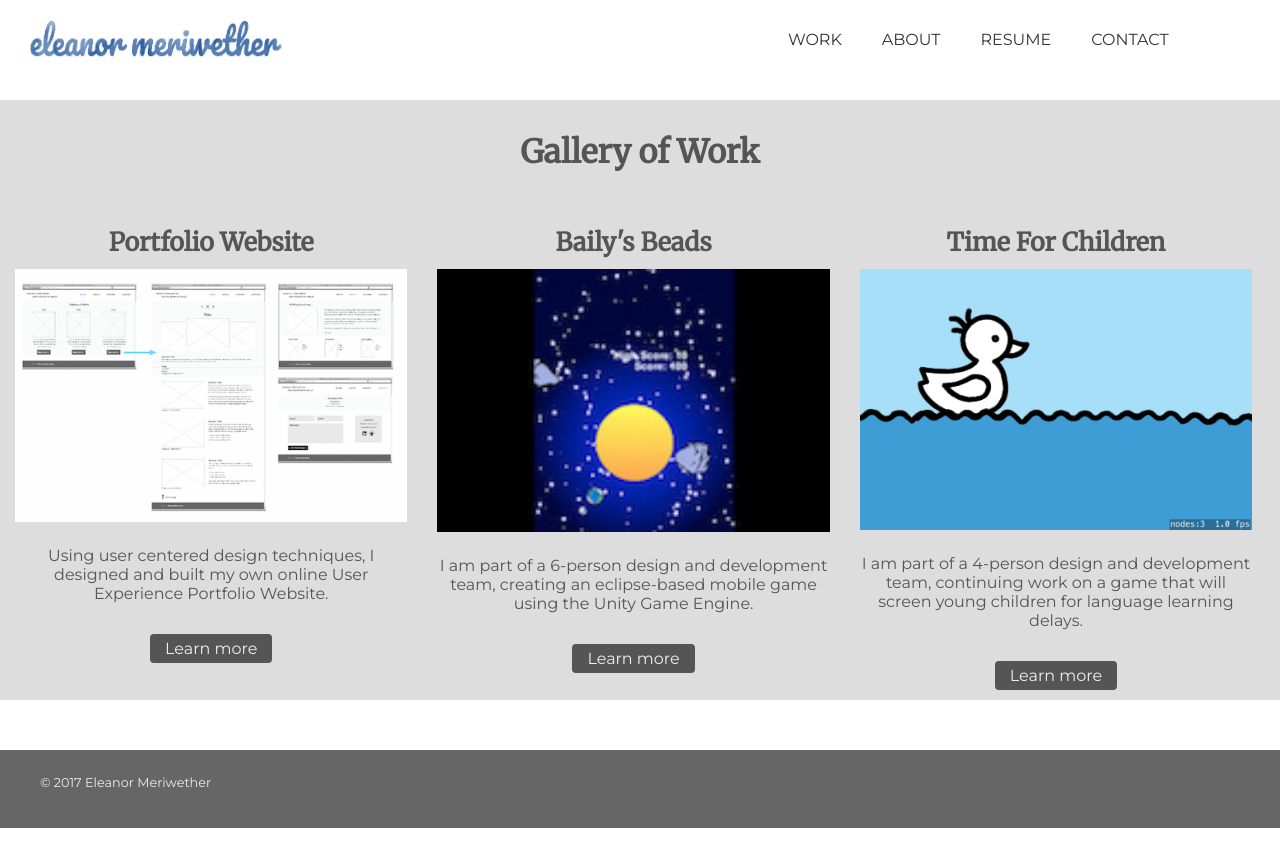
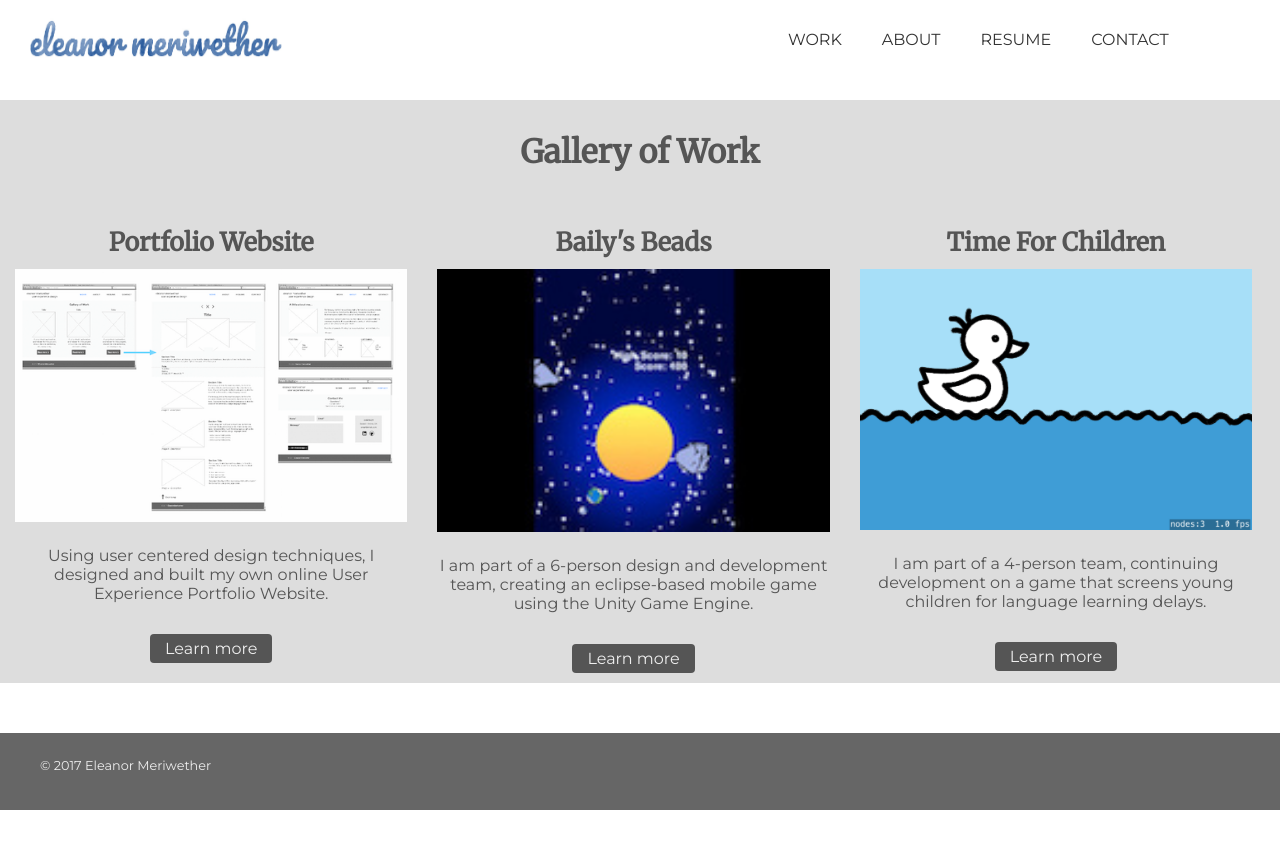
Before and after one commit to emeriwether/emeriwether.github.io, a Jekyll site: the page built from index.html, in a window 1280 px wide. Shown: the top 867 px of the page. Built offline with Jekyll 4.4.1, drawn with Linux system fonts in a browser that asks for light colours.

Commit message:
adjust content for about me and project gallery

```diff
--- a/about.html
+++ b/about.html
@@ -8,7 +8,7 @@
             <img src="/img/Eleanor.JPG" alt="Eleanor" id="Eleanor">
         </div>
         <div>
-            <p>My passion for crafting excellent user experiences extends beyond career goals, affecting everything in my life from how I arrange the spices in my kitchen cabinet to my opinions on stop lights. I take immense satisfaction in usable experiences, no matter how small, and strive to turn the world around me into a better place. <br><br>With backgrounds in human-computer interaction, anthropology, and international studies, I bring a unique perspective and wide-ranging set of skills to the table. Some of my best-honed skills include: user research (interviews, ethnographies, competitive analysis), wireframing and designing mockups, user testing (cognitive walkthroughs, heuristic analysis, administering task-based tests), and prototyping. I learn fast, though, and along the way I have picked up skills such as game development (in C# or Swift), web development (HTML, CSS, and JavaScript), and network diagnostics.<br><br>- Eleanor</p>
+            <p>My passion for crafting excellent user experiences extends beyond career goals, affecting everything in my life from how I arrange the spices in my kitchen cabinet to my opinions on stop lights. I take immense satisfaction in usable experiences, no matter how small, and strive to turn the world around me into a better place. <br><br>With backgrounds in human-computer interaction, anthropology, and international studies, I bring a unique perspective and wide-ranging set of skills to the table. Some of my best-honed skills include: user research (interviews, ethnographies, competitive analysis), wireframing and designing mockups, user testing (cognitive walkthroughs, heuristic analysis, administering task-based tests), and prototyping. I learn fast, though, and along the way I have picked up skills such as game development (in C# and Swift), web development (HTML, CSS, and JavaScript), and network diagnostics.<br><br>- Eleanor</p>
         </div>
     </article >
 </section>
--- a/index.html
+++ b/index.html
@@ -27,7 +27,7 @@
         <div class="content">
             <h3><a href="/project3.html">Time For Children</a></h3>
             <img src="/img/TimeForChildren_Thumbnail.png" alt="Time For Children" id="Time For Children">
-            <p>I am part of a 4-person design and development team, continuing work on a game that will screen young children for language learning delays.</p>
+            <p>I am part of a 4-person team, continuing development on a game that screens young children for language learning delays.</p>
             <a class="btn" title="Learn More" href="/project3.html">Learn more</a>
         </div>
     </article>
```
